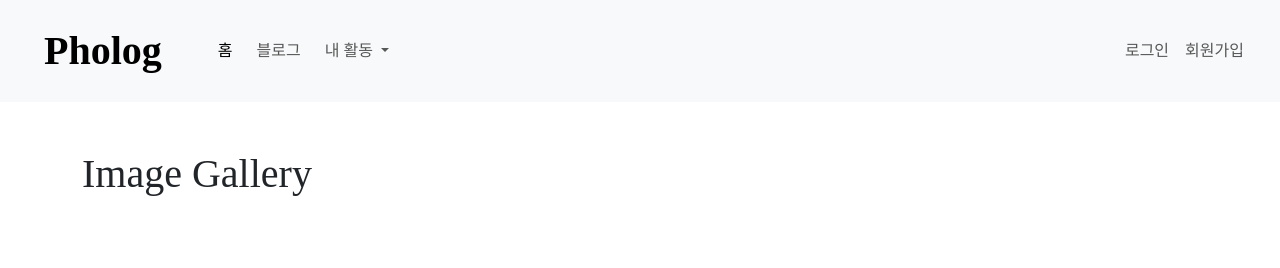
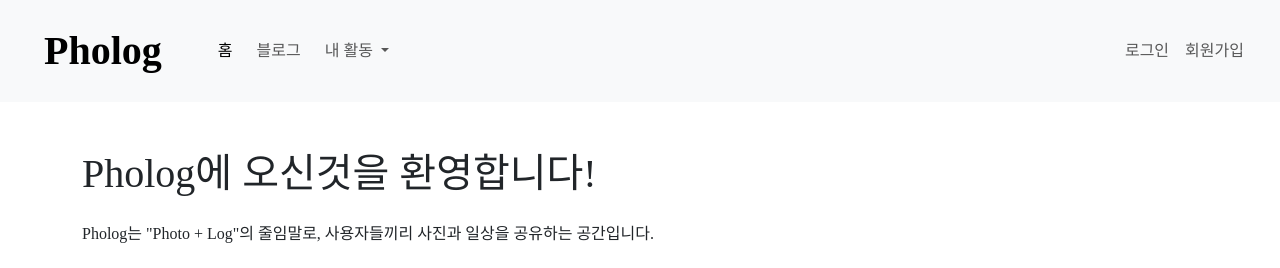
Before and after one commit to jiminkyung/Pholog, a Django app: page / in a window 1280 px wide. Shown: the top 268 px of the page. Run offline with Django 5.2, Linux system fonts and the light colour scheme; data that the repository does not hold is empty; some libraries are stand-ins or nearby versions; some web fonts are replaced.

Commit message:
게시글이 없는경우 예외처리

```diff
--- a/templates/main/index.html
+++ b/templates/main/index.html
@@ -2,28 +2,58 @@
 
 {% block content %}
 <div class="container py-5">
-    <h1 class="mb-4">Image Gallery</h1>
+    {% if not posts %}
+    <h1 class="mb-4">Pholog에 오신것을 환영합니다!</h1>
+    <p class="mb-4">Pholog는 "Photo + Log"의 줄임말로, 사용자들끼리 사진과 일상을 공유하는 공간입니다.</p>
+    {% endif %}
     <div class="row row-cols-1 row-cols-sm-2 row-cols-md-3 g-4">
         {% for post in posts %}
             {% for image in post.images.all %}
                 <div class="col">
-                    <div class="card h-100">
-                        {% if image.image %}
-                        <img src="{{ image.image.url }}" class="card-img-top" alt="{{ post.title }}">
-                        {% else %}
-                        <img src='https://cdn.pixabay.com/photo/2015/06/19/21/24/avenue-815297_1280.jpg'>
-                        {% endif %}
-                        <div class="card-body">
-                            <h5 class="card-title">{{ post.title }}</h5>
-                            <p class="card-text">{{ post.content|truncatewords:20 }}</p>
+                    <a href="{% url "post_detail" post.pk %}">
+                        <div class="card h-100">
+                            {% if image.image %}
+                                <img src="{{ image.image.url }}" class="card-img-top img-fluid" alt="{{ post.title }}" style="object-fit: cover; height: 300px;">
+                            {% else %}
+                                <img src="https://cdn.pixabay.com/photo/2015/06/19/21/24/avenue-815297_1280.jpg" class="card-img-top img-fluid" alt="Default Image" style="object-fit: cover; height: 300px;">
+                            {% endif %}
                         </div>
-                        <div class="card-footer">
-                            <small class="text-muted">Posted on {{ post.created_at|date:"Y-m-d" }}</small>
-                        </div>
-                    </div>
+                    </a>
                 </div>
             {% endfor %}
+        {% empty %}
+            <!-- 포스트가 없을 때 표시될 기본 이미지 -->
+            <div class="col">
+                <div class="card h-100">
+                    <img src="https://cdn.pixabay.com/photo/2015/06/19/21/24/avenue-815297_1280.jpg" class="card-img-top img-fluid" alt="Default Image" style="object-fit: cover; height: 300px;">
+                </div>
+            </div>
+            <div class="col">
+                <div class="card h-100">
+                    <img src="https://cdn.pixabay.com/photo/2016/09/21/04/46/barley-field-1684052_1280.jpg" class="card-img-top img-fluid" alt="Default Image" style="object-fit: cover; height: 300px;">
+                </div>
+            </div>
+            <div class="col">
+                <div class="card h-100">
+                    <img src="https://cdn.pixabay.com/photo/2014/08/15/11/29/beach-418742_1280.jpg" class="card-img-top img-fluid" alt="Default Image" style="object-fit: cover; height: 300px;">
+                </div>
+            </div>
+            <div class="col">
+                <div class="card h-100">
+                    <img src="https://cdn.pixabay.com/photo/2024/02/21/15/09/road-8587889_1280.jpg" class="card-img-top img-fluid" alt="Default Image" style="object-fit: cover; height: 300px;">
+                </div>
+            </div>
+            <div class="col">
+                <div class="card h-100">
+                    <img src="https://cdn.pixabay.com/photo/2024/02/18/15/59/sea-8581529_1280.jpg" class="card-img-top img-fluid" alt="Default Image" style="object-fit: cover; height: 300px;">
+                </div>
+            </div>
+            <div class="col">
+                <div class="card h-100">
+                    <img src="https://cdn.pixabay.com/photo/2023/11/01/11/16/lake-8357182_1280.jpg" class="card-img-top img-fluid" alt="Default Image" style="object-fit: cover; height: 300px;">
+                </div>
+            </div>
         {% endfor %}
     </div>
 </div>
-{% endblock  %}
+{% endblock %}
```
